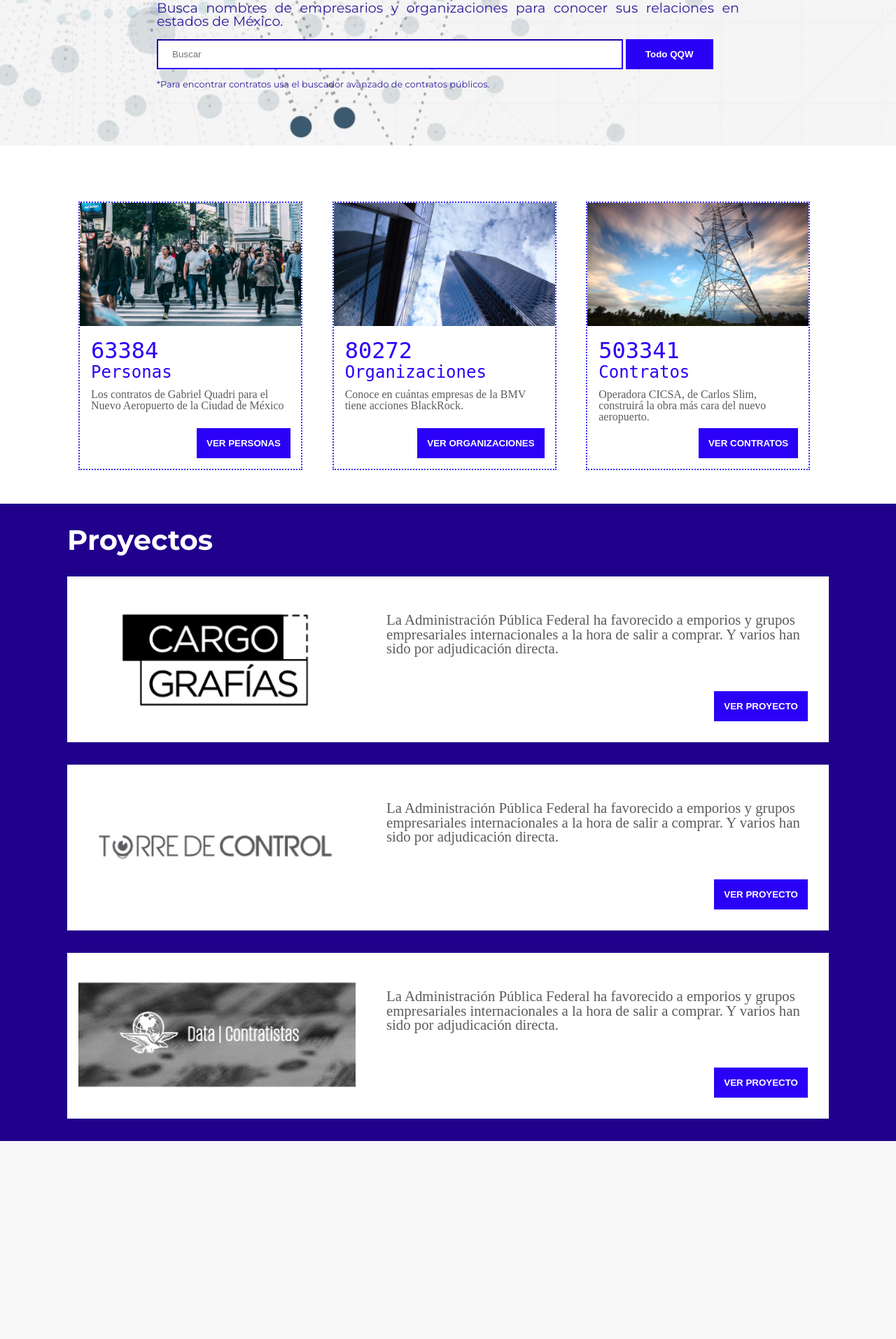
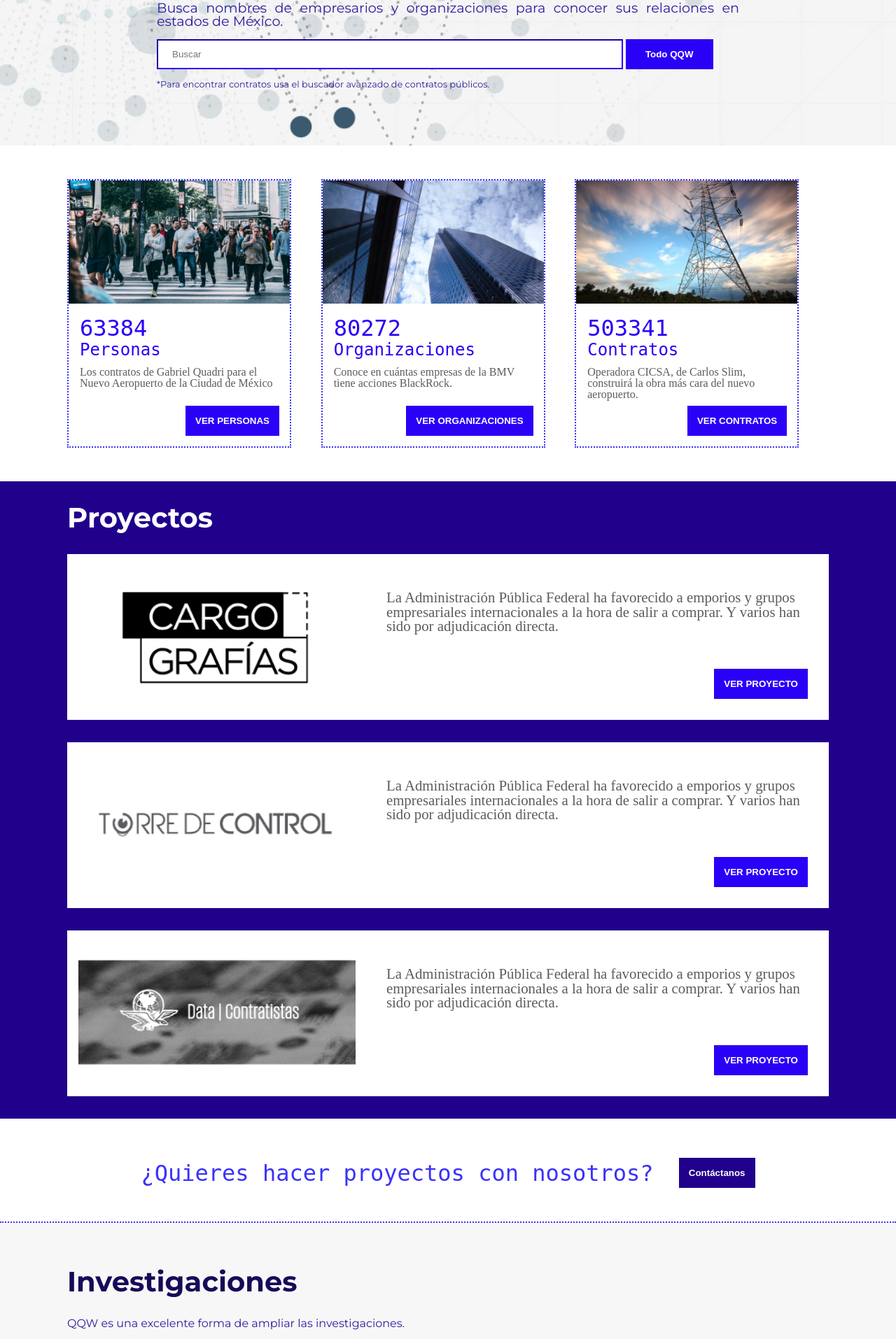
Before and after one commit to sororal/qqw-frontend, a PHP site: page / in a window 1280 px wide. Shown: the part 510-2424 px from the top of the page at 70% size. Before the commit the page ends 2141 px from the top, so only its background shows below. Run offline with PHP 8.4, Linux system fonts and the light colour scheme.

Commit message:
added investigaciones section

```diff
--- a/css/main.css
+++ b/css/main.css
@@ -78,11 +80,7 @@ input[type=submit].landing-search-inputtext {
     cursor: pointer;
 }
 
-div.explore-data-content {
-  display: block;
-  margin: 4rem auto 2rem auto;
-  width: 85%;
-}
+/*explore data section*/
 
 div.explore-card {
   height: 24rem;
@@ -109,19 +107,14 @@ div.card-pad h4 {
   color: #5c5c5c;
 }
 
+/*Proyecto styles*/
+
 section.proyectos {
   background-color: #21018b;
 }
 
-div.proyectos-content {
-  width: 85%;
-}
-
 .proyectos h2 {
-  font-size: 2.5rem;
-  font-weight: bold;
   color: #fff;
-  padding: 2rem 0 2rem 0;
 }
 
 div.proyecto {
@@ -153,6 +146,64 @@ div.proyecto p {
   right: 30px;
 }
 
+/*contacto section*/
+
+.contacto-text {
+  width: 80%;
+  margin: 2rem auto 3rem auto;
+  text-align: center;
+}
+
+.contacto-text p {
+  display: inline-block;
+  color: #3a32f9;
+  font-family: monospace;
+  font-size: 2rem;
+  /*margin-right: 3rem;*/
+
+}
+
+.contacto-text button {
+  vertical-align: super;
+  margin-top: 1.5rem;
+  margin-left: 2rem;
+  background-color: #21018b;
+}
+
+/*investigaciones section*/
+
+section.investigaciones {
+  background-color: #f7f7f7;
+  border-top: 2px dotted #3a32f9;
+  border-bottom: 2px dotted #3a32f9;
+}
+
+.investigaciones h2 {
+  color: #150b58;
+}
+
+.investigaciones-p {
+  color: #2d1c9d;
+}
+
+div.investigaciones-card {
+  width: 100%;
+  height: 17rem;
+}
+
+div.investigaciones-card img {
+  height: auto;
+}
+
+.investigaciones p {
+  font-size: 1rem;
+}
+
+/*footer*/
+
+footer {
+  background-color: #21018b;
+}
 
 
 /*Card styles*/
@@ -166,6 +217,10 @@ div.proyecto p {
 
 .card-pad {
   padding: 1rem;
+}
+
+.card-pad-ext {
+  padding: 1rem 1rem 1rem 0;
 }
 
 .card-pad button {
@@ -198,7 +253,19 @@ button {
   cursor: pointer;
 }
 
+h2 {
+  font-size: 2.5rem;
+  font-weight: bold;
+  padding: 2rem 0 2rem 0;
+}
+
 /* Custom re-usable styles */
+
+div.content {
+  display: block;
+  margin: 2rem auto 2rem auto;
+  width: 85%;
+}
 
 .block {
   display: block;
--- a/index.html
+++ b/index.html
@@ -32,8 +32,8 @@
     </header>
     <main>
       <section class="explore-data">
-          <div class="explore-data-content row">
-              <div class="col-4 col-m-4   card-pad">
+          <div class="content row">
+              <div class="col-4 col-m-4 card-pad-ext">
                 <div class="card explore-card">
                   <img src="images/personas.png" alt="Personas" class="card-image">
                   <div class="card-pad">
@@ -44,7 +44,7 @@
                   </div>
                 </div>
               </div>
-              <div class="col-4 col-m-4 card-pad">
+              <div class="col-4 col-m-4 card-pad-ext">
                 <div class="card explore-card">
                   <img src="images/organizaciones.png" alt="Organizaciones" class="card-image">
                   <div class="card-pad">
@@ -55,7 +55,7 @@
                   </div>
                 </div>
               </div>
-              <div class="col-4 col-m-4 card-pad">
+              <div class="col-4 col-m-4 card-pad-ext">
                 <div class="card explore-card">
                   <img src="images/contratos.png" alt="Contratos" class="card-image">
                   <div class="card-pad">
@@ -71,11 +71,11 @@
 
       <section class="proyectos">
         <div class="row">
-          <div class="proyectos-content block">
+          <div class="content">
             <h2>Proyectos</h2>
             <div class="proyecto row">
               <div class="col-4 col-m-5 proyecto-info-img">
-                <img src="images/proyecto-1.png" alt="Proyecto Cargografías">
+                <a href="proyectos/subpage.html"><img src="images/proyecto-1.png" alt="Proyecto Cargografías"></a>
               </div>
               <div class="col-8 col-m-7">
                   <p class="serif-gray proyecto-info">La Administración Pública Federal ha favorecido a emporios y grupos empresariales internacionales a la hora de salir a comprar. Y varios han sido por adjudicación directa.</p>
@@ -84,7 +84,7 @@
             </div>
             <div class="proyecto row">
               <div class="col-4 col-m-5 proyecto-info-img">
-                <img src="images/proyecto-2.png" alt="Proyecto Cargografías">
+                <a href="proyectos/subpage.html"><img src="images/proyecto-2.png" alt="Proyecto Cargografías"></a>
               </div>
               <div class="col-8 col-m-7">
                   <p class="serif-gray proyecto-info">La Administración Pública Federal ha favorecido a emporios y grupos empresariales internacionales a la hora de salir a comprar. Y varios han sido por adjudicación directa.</p>
@@ -93,7 +93,7 @@
             </div>
             <div class="proyecto row">
               <div class="col-4 col-m-5 proyecto-info-img">
-                <img src="images/proyecto-3.png" alt="Proyecto Cargografías">
+                <a href="proyectos/subpage.html"><img src="images/proyecto-3.png" alt="Proyecto Cargografías"></a>
               </div>
               <div class="col-8 col-m-7">
                   <p class="serif-gray proyecto-info">La Administración Pública Federal ha favorecido a emporios y grupos empresariales internacionales a la hora de salir a comprar. Y varios han sido por adjudicación directa.</p>
@@ -102,8 +102,60 @@
             </div>
           </div>
         </div>
+      </section>
+      <div class="contacto">
+        <div class="contacto-text">
+          <p>¿Quieres hacer proyectos con nosotros?</p>
+          <button class="button-link" type="button" name="button">Contáctanos</button>
+        </div>
+      </div>
 
+
+      <section class="investigaciones">
+        <div class="content">
+          <h2>Investigaciones</h2>
+            <p class="investigaciones-p">QQW es una excelente forma de ampliar las investigaciones.</p>
+            <div class="investigaciones row">
+              <div class="col-4 col-m-4 card-pad-ext">
+                <div class="card explore-card investigaciones-card">
+                  <img src="images/investigaciones-1.png" alt="Personas" class="card-image">
+                  <div class="card-pad">
+                    <p class="serif-gray">Los contratos de Gabriel Quadri para el Nuevo Aeropuerto de la Ciudad de México</p>
+                    <button class="button-link" type="button" name="personas" onClick="window.open('ver-personas.html','Ver Personas')">VER PERSONAS</button>
+                  </div>
+                </div>
+              </div>
+              <div class="col-4 col-m-4 card-pad-ext">
+                <div class="card explore-card investigaciones-card">
+                  <img src="images/investigaciones-2.png" alt="Organizaciones" class="card-image">
+                  <div class="card-pad">
+                    <p class="serif-gray">Conoce en cuántas empresas de la BMV tiene acciones BlackRock.</p>
+                    <button class="button-link" type="button" name="organizaciones" onClick="window.open('ver-organizaciones.html','Ver Organizaciones')">VER ORGANIZACIONES</button>
+                  </div>
+                </div>
+              </div>
+              <div class="col-4 col-m-4 card-pad-ext">
+                <div class="card explore-card investigaciones-card">
+                  <img src="images/investigaciones-3.png" alt="Contratos" class="card-image">
+                  <div class="card-pad">
+                    <p class="serif-gray">Operadora CICSA, de Carlos Slim, construirá la obra más cara del nuevo aeropuerto.</p>
+                    <button class="button-link" type="button" name="contratos" onClick="window.open('ver-contratos.html','Ver Contratos')">VER CONTRATOS</button>
+                  </div>
+                </div>
+              </div>
+          </div>
+        </div>
       </section>
+
+      <div class="contacto">
+        <div class="contacto-text">
+          <p>¿Quieres aprender a usar QQW para tus investigaciones?</p>
+          <button class="button-link" type="button" name="button">Contáctanos</button>
+        </div>
+      </div>
     </main>
+    <footer>
+
+    </footer>
   </body>
 </html>
```
Also changed, not shown: other parts of css/main.css (+38 -3 lines), images/investigaciones-1.png (added), images/investigaciones-2.png (added), images/investigaciones-3.png (added).
